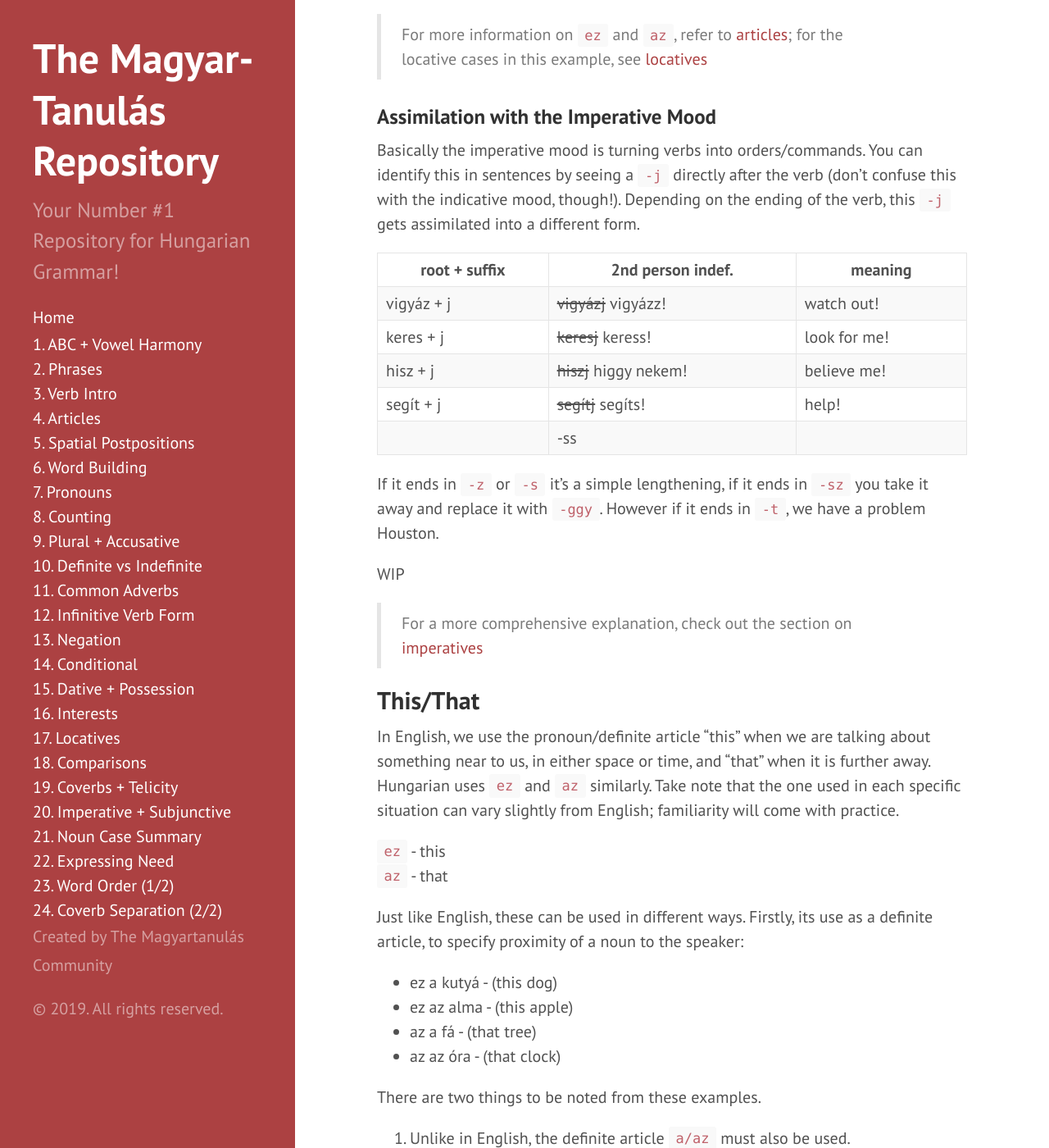
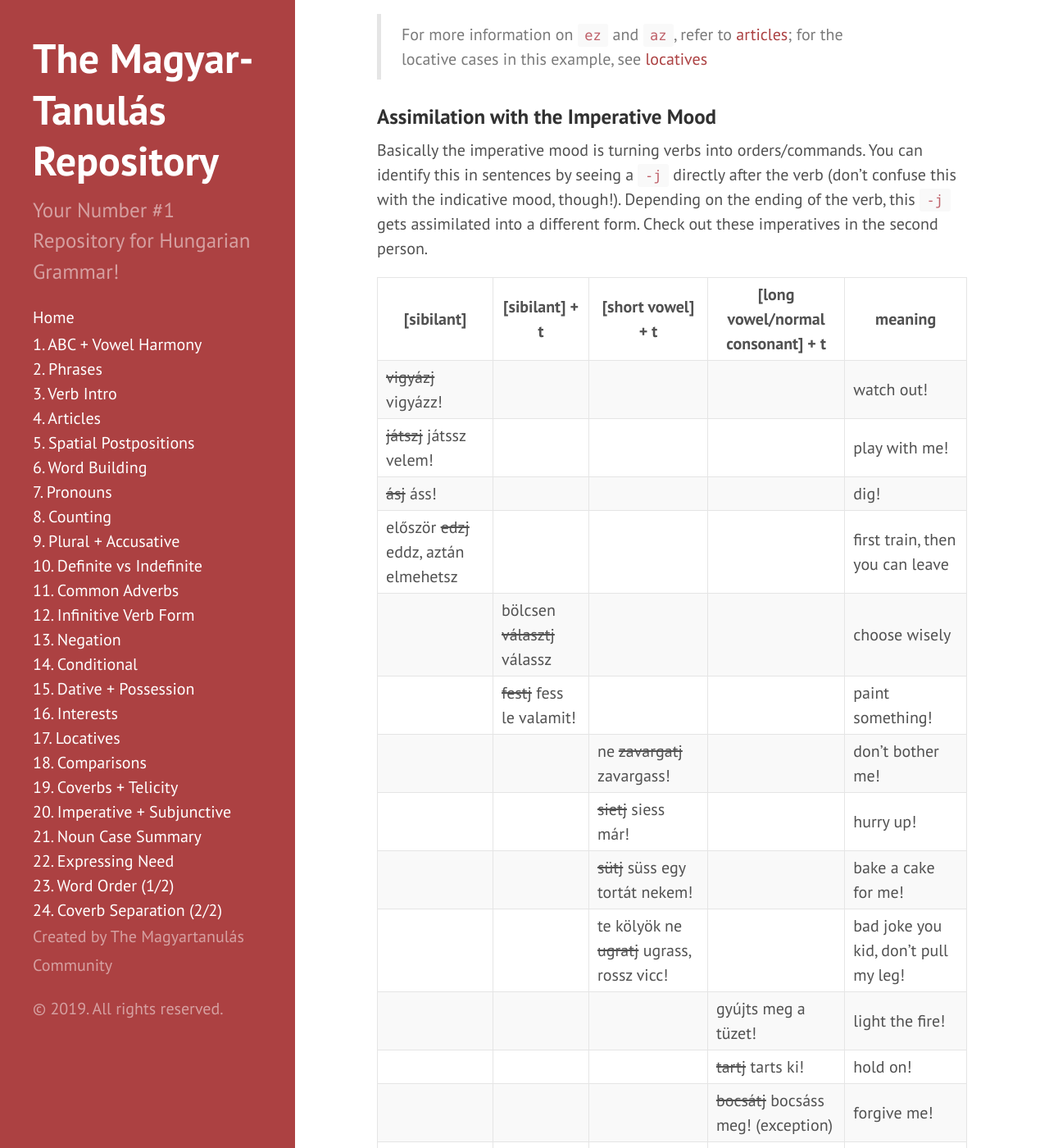
Before and after one commit to Magyartanulas/magyartanulas.github.io, a Jekyll site: the page built from extrastuff.md, in a window 1280 px wide and 1400 px high, scrolled down 1439 px. Shown: the whole window at 82% size. Built offline with Jekyll 4.4.1, drawn with Linux system fonts in a browser that asks for light colours; our own code applies the rules of GitHub Pages for plain Markdown files; comment, search, counter and statistics services are not loaded; some of the changed text lies outside the part shown.

Commit message:
Update extrastuff.md

```diff
--- a/extrastuff.md
+++ b/extrastuff.md
@@ -41,21 +41,38 @@ Another scenario in which **consonant assimilation** occurs in Hungarian is with
 
 ### Assimilation with the Imperative Mood
 
-Basically the imperative mood is turning verbs into orders/commands. You can identify this in sentences by seeing a `-j` directly after the verb (don't confuse this with the indicative mood, though!). Depending on the ending of the verb, this `-j` gets assimilated into a different form.
+Basically the imperative mood is turning verbs into orders/commands. You can identify this in sentences by seeing a `-j` directly after the verb (don't confuse this with the indicative mood, though!). Depending on the ending of the verb, this `-j` gets assimilated into a different form. Check out these imperatives in the second person.
 
-| root + suffix | 2nd person indef.      | meaning      |
-|---------------|------------------------|--------------|
-| vigyáz + j    | ~~vigyázj~~ vigyázz!   | watch out!   |
-| keres + j     | ~~keresj~~ keress!     | look for me! |
-| hisz + j      | ~~hiszj~~ higgy nekem! | believe me!  |
-| segít + j     | ~~segítj~~ segíts!     | help!        |
-|               |  -ss                   |              |
+| [sibilant]                             | [sibilant] + t               | [short vowel] + t                           | [long vowel/normal consonant] + t    | meaning                              |
+|----------------------------------------|------------------------------|---------------------------------------------|--------------------------------------|--------------------------------------|
+| ~~vigyázj~~ vigyázz!                   |                              |                                             |                                      | watch out!                           |
+| ~~játszj~~ játssz  velem!              |                              |                                             |                                      | play with me!                        |
+| ~~ásj~~ áss!                           |                              |                                             |                                      | dig!                                 |
+| először ~~edzj~~ eddz, aztán elmehetsz |                              |                                             |                                      | first train, then you can leave      |
+|                                        | bölcsen ~~választj~~ válassz |                                             |                                      | choose wisely                        |
+|                                        | ~~festj~~ fess le valamit!   |                                             |                                      | paint something!                     |
+|                                        |                              | ne ~~zavargatj~~ zavargass!                 |                                      | don't bother me!                     |
+|                                        |                              | ~~sietj~~ siess már!                        |                                      | hurry up!                            |
+|                                        |                              | ~~sütj~~ süss egy tortát nekem!             |                                      | bake a cake for me!                  |
+|                                        |                              | te kölyök ne ~~ugratj~~ ugrass, rossz vicc! |                                      | bad joke you kid, don't pull my leg! |
+|                                        |                              |                                             | gyújts meg a tüzet!                  | light the fire!                      |
+|                                        |                              |                                             | ~~tartj~~ tarts ki!                  | hold on!                             |
+|                                        |                              |                                             | ~~bocsátj~~ bocsáss meg! (exception) | forgive me!                          |
+|                                        |                              |                                             | ~~látj~~ láss (exception)            | see                                  |
 
-If it ends in `-z` or `-s` it's a simple lengthening, if it ends in `-sz` you take it away and replace it with `-ggy`. However if it ends in `-t`, we have a problem Houston.
+There are also seven irregular verbs that take a `-gy` ending.
 
-WIP
+| Verb                        | Assimilated   |
+|-----------------------------|---------------|
+| lesz                        | legyél/légy   |
+| vesz (he/she/it buys/takes) | vegyél/végy   |
+| tesz (he/she/it puts/does)  | tegyél/tégy   |
+| hisz (he/she/it believes)   | higgyél/higgy |
+| visz (he/she/it brings)     | viggyél/viggy |
+| eszik (he/she/it eats)      | egyél         |
+| iszik (he/she/it drinks)    | igyál         |
 
-> For a more comprehensive explanation, check out the section on [imperatives](https://magyartanulas.github.io/imperative_subjunctive/)
+> For more, check out the section on [imperatives](https://magyartanulas.github.io/imperative_subjunctive/)
 
 ## This/That
 
```
